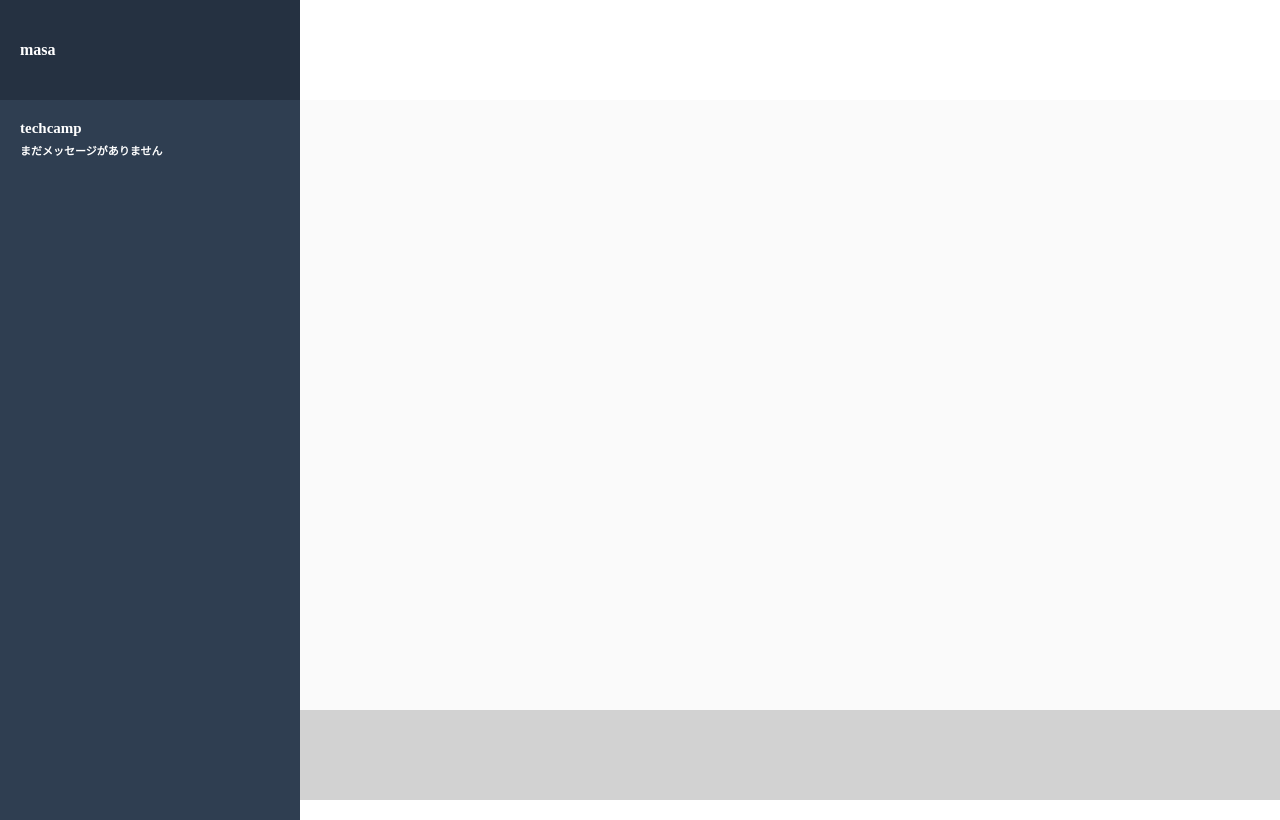
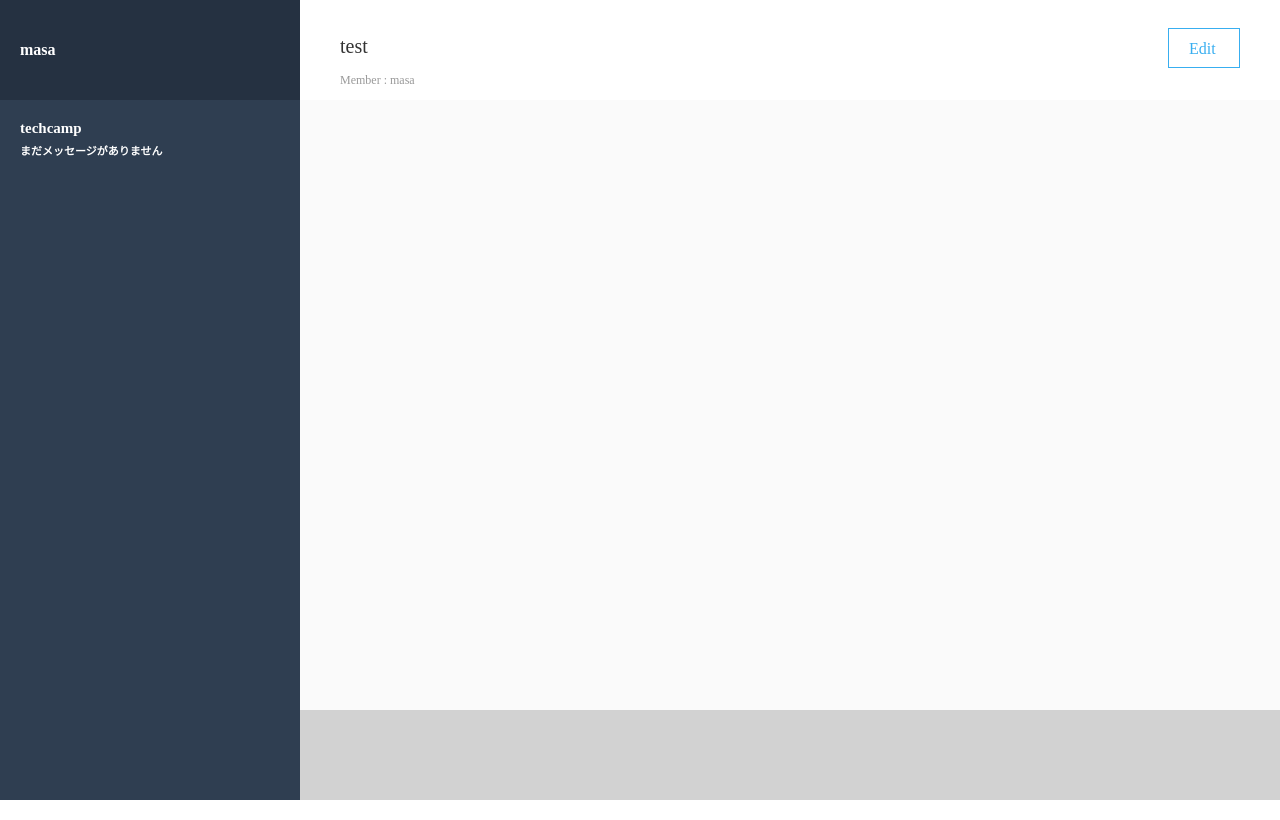
Before and after one commit to kingranking/chat-space2, a Rails app: page / in a window 1280 px wide. Run offline with Rails 7, Linux system fonts and the light colour scheme; style sheets or scripts are compiled from the project's sources.

Commit message:
front_create ③グループ概要を表示させよう

```diff
--- a/app/assets/stylesheets/application.scss
+++ b/app/assets/stylesheets/application.scss
@@ -46,18 +46,21 @@
   }
   &__groups {
     background-color: #2f3e51;
-    height: calc(100vh - 100px);
+    height: calc(100% - 100px);
+    padding: 0 20px;
+    &__group {
+      padding: 20px 0 40px;
       &__name {
         font-size: 15px;
         font-weight: bold;
         color: #ffffff;
-      margin: 20px 20px 5px;
+        margin-bottom: 5px;
       }
       &__message {
         font-size: 11px;
         font-weight: bold;
         color: #ffffff;
-      margin: 0 20px 40px;
+      }
     }
   }
 }
@@ -68,6 +71,33 @@
   &__header {
     height: 100px;
     background-color: #ffffff;
+    display: flex;
+    justify-content: space-between;
+    padding: 0 40px;
+      &__leftbox {
+        &__current-group {
+          color: #333333;
+          font-size: 20px;
+          margin-top: 35px;
+        }
+        &__member {
+          color: #999999;
+          font-size: 12px;
+          margin-top: 15px;
+        }
+      }
+      &__edit {
+        color: #38aef0;
+        font-size: 16px;
+        padding: 0 20px;
+        border: 1px solid #38aef0;
+        height: 40px;
+        line-height: 40px;
+        width: 72px;
+        margin-top: 28px;
+        text-decoration: none;
+      }
+
   }
   &__messages {
     height: calc(100vh - 190px);
@@ -78,3 +108,8 @@
     background-color: #d2d2d2;
   }
 }
+
+a {
+  text-decoration: none;
+  color: #38aef0;
+}
--- a/app/views/messages/_main_chat.html.haml
+++ b/app/views/messages/_main_chat.html.haml
@@ -1,4 +1,12 @@
 .chat-main
   .chat-main__header
+    .chat-main__header__leftbox
+      .chat-main__header__leftbox__current-group
+        test
+      .chat-main__header__leftbox__member
+        Member : masa
+    .chat-main__header__edit
+      %a{ href: "#" }
+        Edit
   .chat-main__messages
   .chat-main__form
--- a/app/views/messages/_side_bar.html.haml
+++ b/app/views/messages/_side_bar.html.haml
@@ -9,7 +9,8 @@
         = link_to "#", class: "side-bar__header__box__menu__edit-user" do
           <i class="fas fa-cog"></i>
   .side-bar__groups
-    .side-bar__groups__name
-      techcamp
-    .side-bar__groups__message
-      まだメッセージがありません
+    .side-bar__groups__group
+      .side-bar__groups__group__name
+        techcamp
+      .side-bar__groups__group__message
+        まだメッセージがありません
```
Lines whose indentation alone changed are shown as unchanged.
